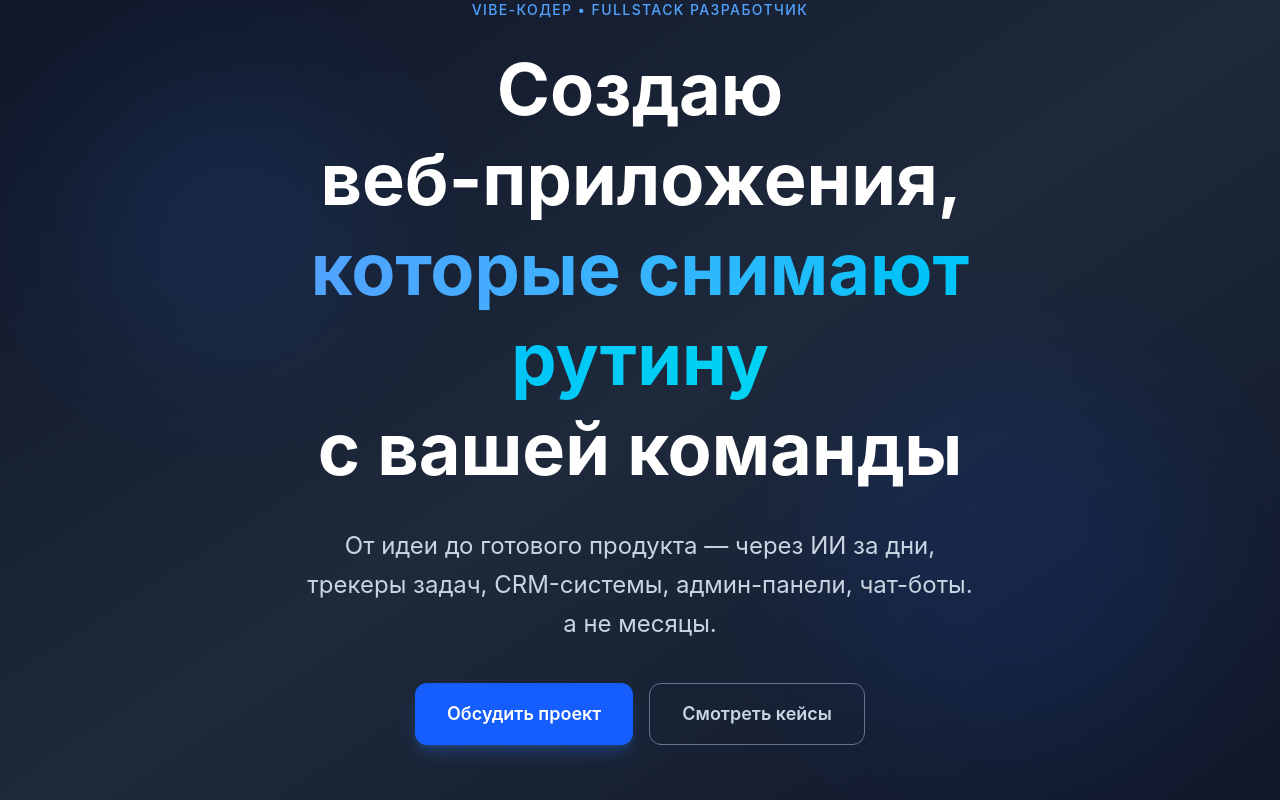
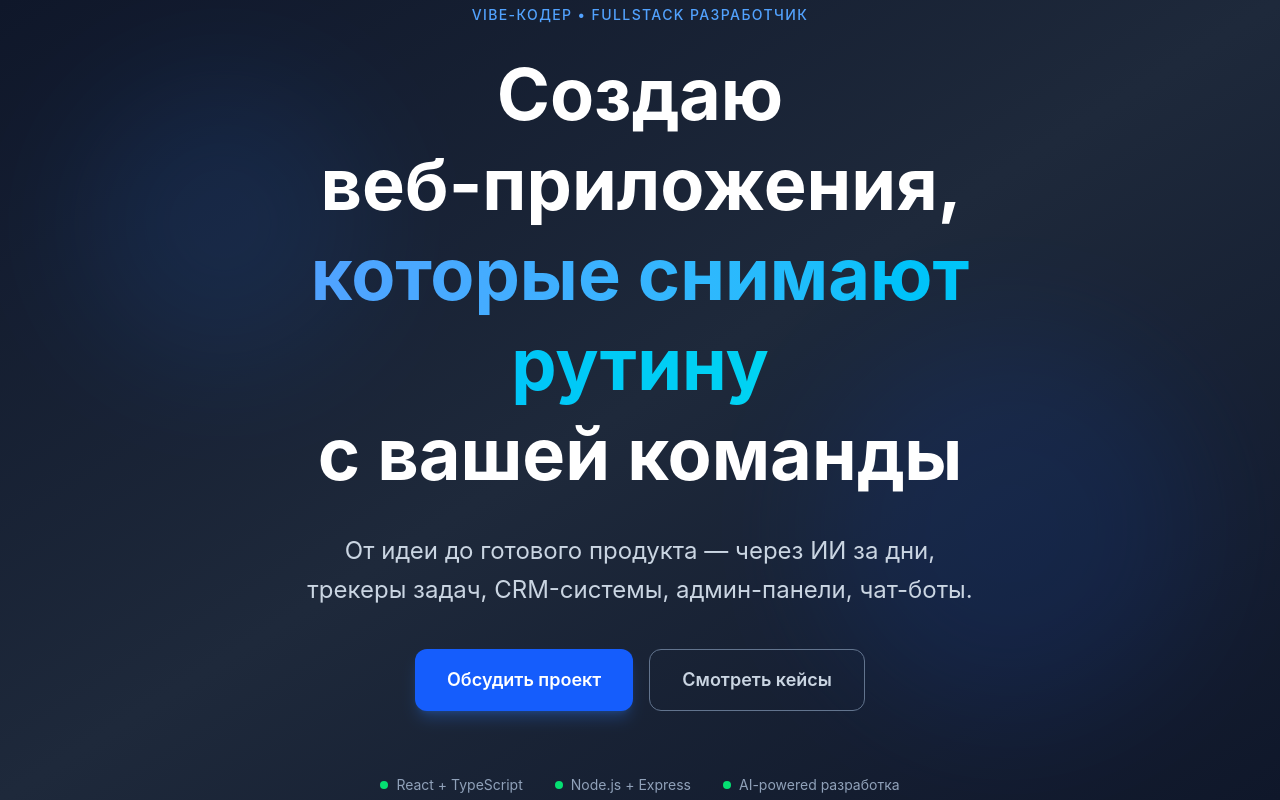
Before and after one commit to akanev48-netizen/portfolio, a React (Vite) app: page / in a window 1280 px wide. Shown: the top 800 px of the page. Built offline with nearby package versions, Linux system fonts and the light colour scheme.

Commit message:
Remove 'а не месяцы' from subtitle

```diff
--- a/src/components/Hero.tsx
+++ b/src/components/Hero.tsx
@@ -29,8 +29,6 @@ export default function Hero() {
 
           <p className="text-xl md:text-2xl text-slate-300 mb-10 max-w-2xl mx-auto leading-relaxed">
             От идеи до готового продукта — через ИИ за дни, трекеры задач, CRM-системы, админ-панели, чат-боты.
-            <br />
-            а не месяцы.
           </p>
 
           <div className="flex flex-col sm:flex-row gap-4 justify-center">
```
Also changed, not shown: 3 other files (tests, documents, lock files or other folders).
